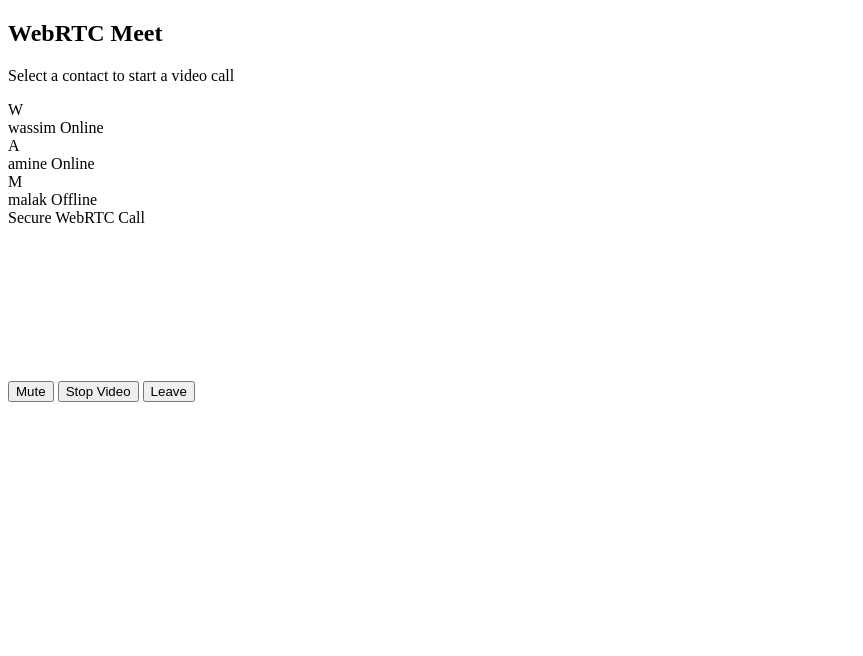
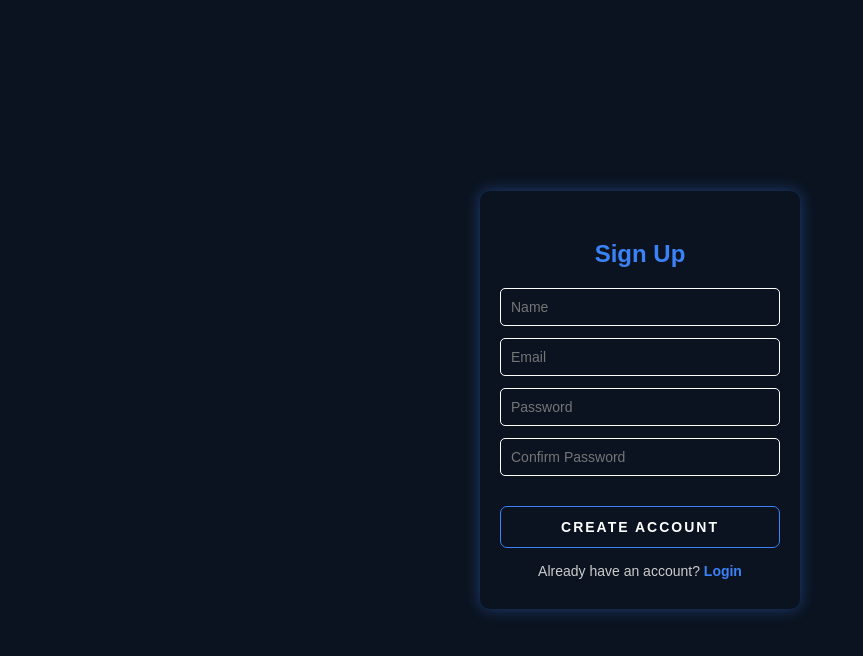
Before and after one commit to rosaaalyne/build-it, a plain HTML site: page index.html in a window 1280 px wide. Shown: the whole page, without its empty margins (0-863 px from the left). Drawn offline with Linux system fonts and the light colour scheme.

Commit message:
Update index.html

```diff
--- a/index.html
+++ b/index.html
@@ -1,68 +1,152 @@
 <!DOCTYPE html>
 <html lang="en">
 <head>
-  <meta charset="UTF-8" />
-  <title>WebRTC Meet</title>
-  <meta name="viewport" content="width=device-width, initial-scale=1.0" />
-  <link rel="stylesheet" href="style.css" />
+  <meta charset="UTF-8">
+  <title>Sign Up</title>
+  <style>
+    * {
+      box-sizing: border-box;
+    }
+
+    body {
+      margin: 0;
+      height: 100vh;
+      display: flex;
+      justify-content: center;
+      align-items: center;
+      background-color: #0b1320;
+      font-family: Arial, sans-serif;
+      color: white;
+    }
+
+    .container {
+      background-color: #0b1320;
+      padding: 30px 20px;
+      border-radius: 10px;
+      width: 320px;
+      box-shadow: 0 0 15px rgba(59, 130, 246, 0.4);
+      text-align: center;
+    }
+
+    h2 {
+      color: #3b82f6;
+      margin-bottom: 20px;
+    }
+
+    .input-group {
+      margin: 12px 0;
+    }
+
+    .input-group input {
+      width: 100%;
+      padding: 10px;
+      border-radius: 5px;
+      border: 1px solid white;
+      outline: none;
+      background-color: #0b1320;
+      color: white;
+      font-size: 14px;
+    }
+
+    .input-group input:focus {
+      border-color: #3b82f6;
+      box-shadow: 0 0 6px rgba(59, 130, 246, 0.5);
+    }
+
+    /* Fancy button */
+    button {
+      position: relative;
+      width: 100%;
+      padding: 12px 0;
+      border-radius: 7px;
+      border: 1px solid #3b82f6;
+      font-size: 14px;
+      text-transform: uppercase;
+      font-weight: 600;
+      letter-spacing: 2px;
+      background: transparent;
+      color: #fff;
+      overflow: hidden;
+      cursor: pointer;
+      margin-top: 18px;
+      transition: all 0.2s ease-in;
+    }
+
+    button:hover {
+      background: #3b82f6;
+      box-shadow: 0 0 30px 5px rgba(59, 130, 246, 0.8);
+    }
+
+    button::before {
+      content: '';
+      display: block;
+      width: 0px;
+      height: 86%;
+      position: absolute;
+      top: 7%;
+      left: 0%;
+      opacity: 0;
+      background: #fff;
+      box-shadow: 0 0 50px 30px #fff;
+      transform: skewX(-20deg);
+    }
+
+    button:hover::before {
+      animation: sh02 0.5s linear;
+    }
+
+    @keyframes sh02 {
+      from { opacity: 0; left: 0%; }
+      50% { opacity: 1; }
+      to { opacity: 0; left: 100%; }
+    }
+
+    .login-text {
+      margin-top: 15px;
+      font-size: 14px;
+      color: #ccc;
+    }
+
+    .login-text a {
+      color: #3b82f6;
+      text-decoration: none;
+      font-weight: bold;
+    }
+
+    .login-text a:hover {
+      text-decoration: underline;
+    }
+  </style>
 </head>
 <body>
 
-<!-- ================= HOME VIEW ================= -->
-<section id="homeView" class="view">
-  <header class="home-header">
-    <h1>WebRTC Meet</h1>
-    <p>Select a contact to start a video call</p>
-  </header>
+  <div class="container">
+    <h2>Sign Up</h2>
+    <form>
+      <div class="input-group">
+        <input type="text" placeholder="Name" required>
+      </div>
 
-  <div class="friends-list">
-    <div class="friend-card" onclick="startCall('wassim')">
-      <div class="avatar">W</div>
-      <div class="info">
-        <span class="name">wassim</span>
-        <span class="status">Online</span>
+      <div class="input-group">
+        <input type="email" placeholder="Email" required>
       </div>
-    </div>
 
-    <div class="friend-card" onclick="startCall('amine')">
-      <div class="avatar">A</div>
-      <div class="info">
-        <span class="name">amine</span>
-        <span class="status">Online</span>
+      <div class="input-group">
+        <input type="password" placeholder="Password" required>
       </div>
-    </div>
 
-    <div class="friend-card" onclick="startCall('malak')">
-      <div class="avatar">M</div>
-      <div class="info">
-        <span class="name">malak</span>
-        <span class="status offline">Offline</span>
+      <div class="input-group">
+        <input type="password" placeholder="Confirm Password" required>
       </div>
+
+      <button type="submit">Create Account</button>
+    </form>
+
+    <div class="login-text">
+      Already have an account?
+      <a href="#">Login</a>
     </div>
   </div>
 
-</section>
-
-<!-- ================= MEETING VIEW ================= -->
-<section id="meetingView" class="view hidden">
-
-  <header class="meeting-header">
-    <span>Secure WebRTC Call</span>
-  </header>
-
-  <div class="video-area">
-    <video id="remoteVideo" autoplay playsinline></video>
-    <video id="localVideo" autoplay muted playsinline class="local-video"></video>
-  </div>
-
-  <footer class="controls">
-    <button id="micBtn" class="control-btn">Mute</button>
-    <button id="camBtn" class="control-btn">Stop Video</button>
-    <button id="leaveBtn" class="control-btn danger">Leave</button>
-  </footer>
-
-</section>
-
-<script src="app.js"></script>
 </body>
 </html>
```
